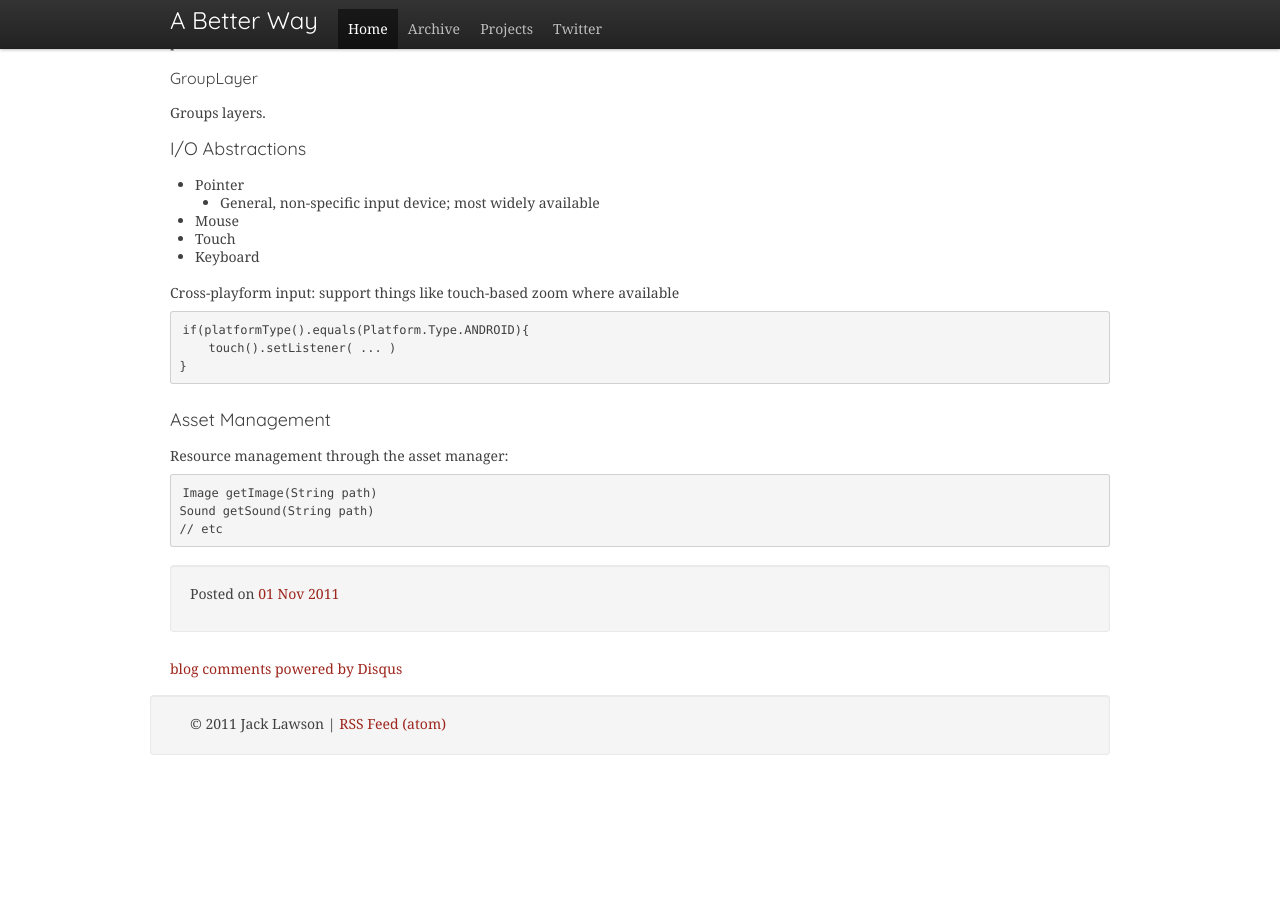
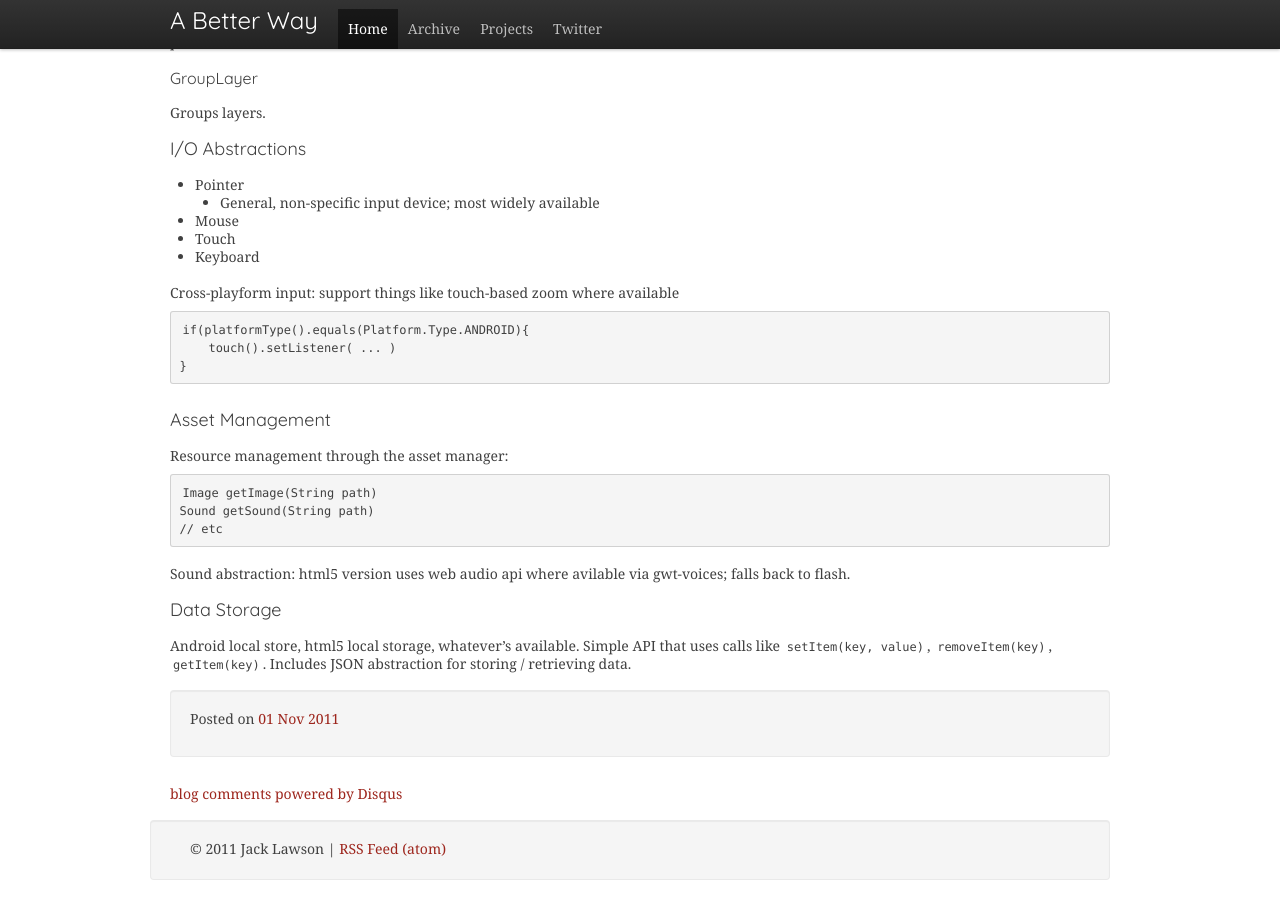
Before and after one commit to ajacksified/ajacksified.github.com, a Jekyll site: the page built from _posts/2011-11-01-new-game-conf-liveblog.markdown, in a window 1280 px wide and 900 px high, scrolled down 10658 px. Built offline with Jekyll 4.4.1, drawn with Linux system fonts in a browser that asks for light colours; nearby versions of some CDN libraries; some web fonts are replaced; Markdown is read by kramdown in place of the engine named in the settings; comment, search, counter and statistics services are not loaded; before the commit the page ends 11433 px from its top, so only the background shows below that.

Commit message:
Session 5

```diff
--- a/_posts/2011-11-01-new-game-conf-liveblog.markdown
+++ b/_posts/2011-11-01-new-game-conf-liveblog.markdown
@@ -731,3 +731,12 @@ Resource management through the asset manager:
     Image getImage(String path)
     Sound getSound(String path)
     // etc
+
+Sound abstraction: html5 version uses web audio api where avilable via
+gwt-voices; falls back to flash.
+
+### Data Storage
+
+Android local store, html5 local storage, whatever's available. Simple API that
+uses calls like `setItem(key, value)`, `removeItem(key)`, `getItem(key)`.
+Includes JSON abstraction for storing / retrieving data.
```
